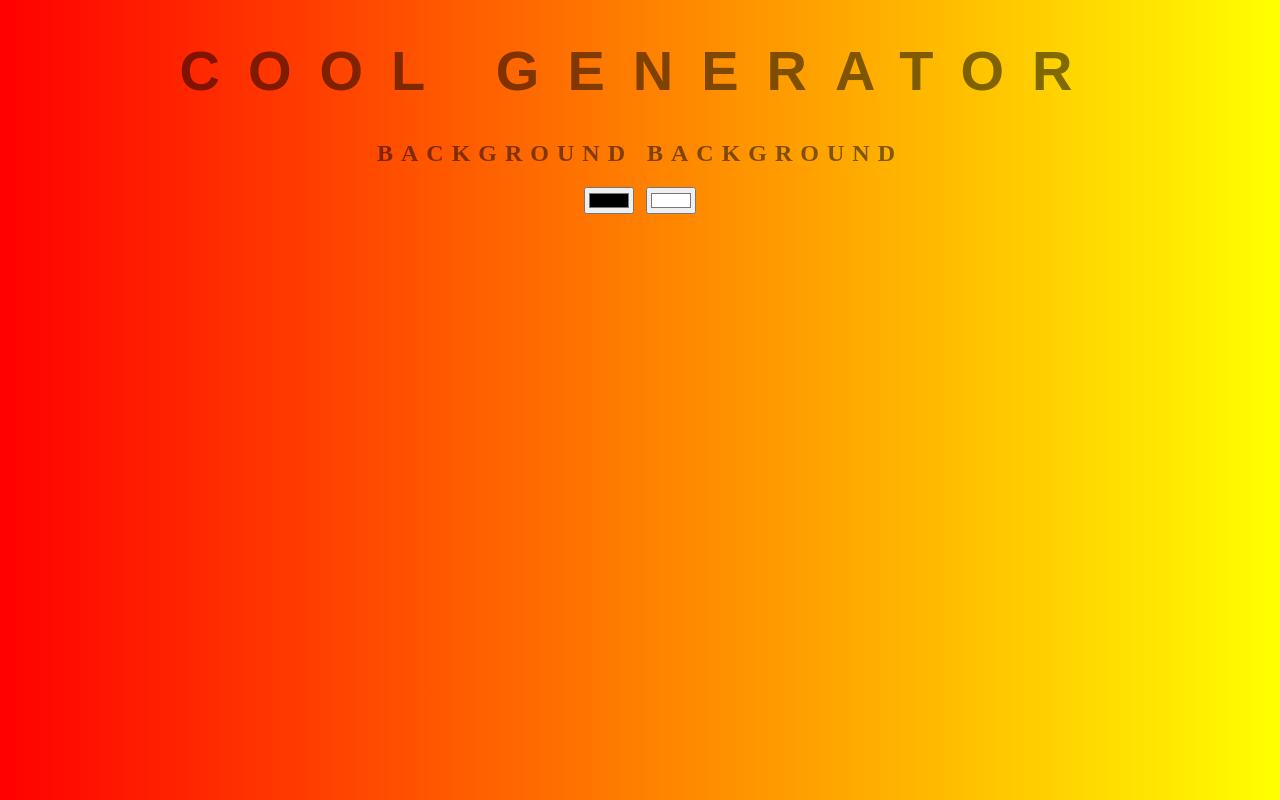
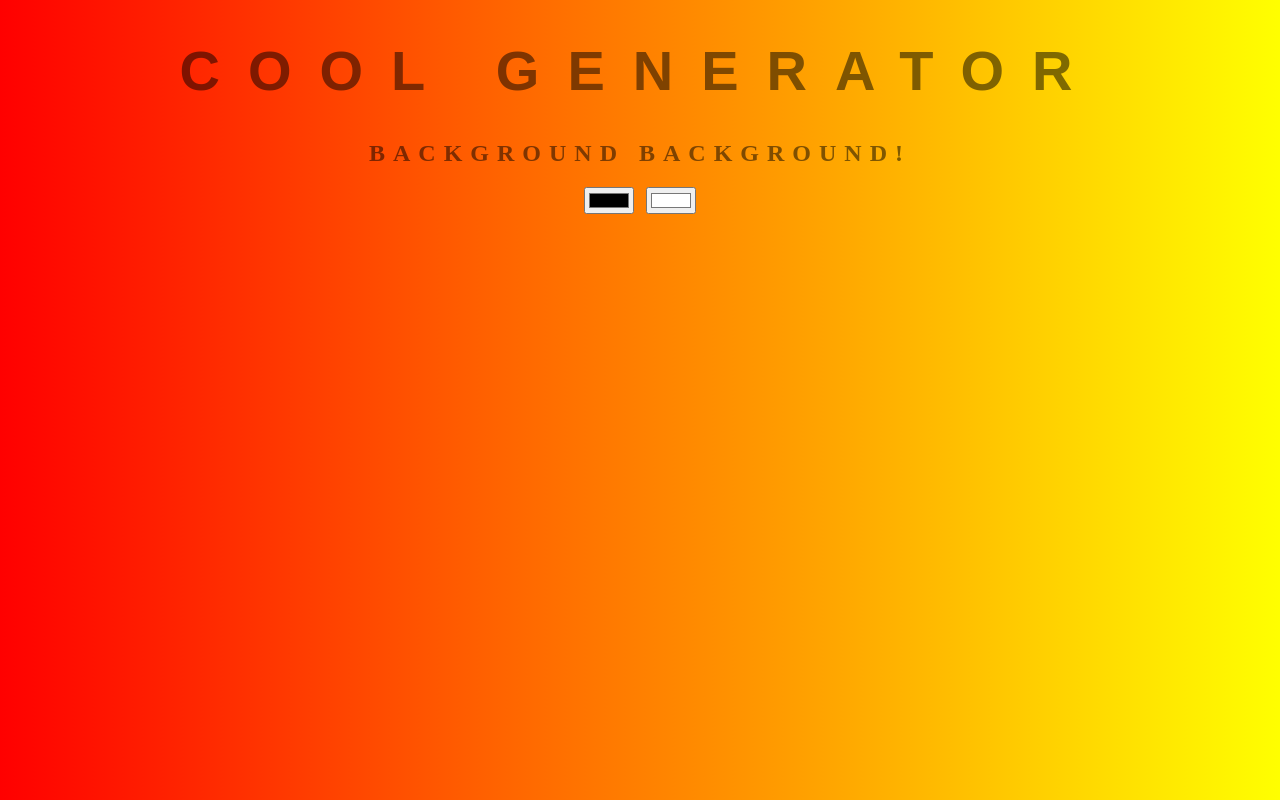
Before and after one commit to carljustineoyales/background-generator, a plain HTML site: page index.html in a window 1280 px wide. Drawn offline with Linux system fonts and the light colour scheme.

Commit message:
added excalmation

```diff
--- a/index.html
+++ b/index.html
@@ -9,7 +9,7 @@
 </head>
 <body id="gradient">
     <h1>cool GENERATOR</h1>
-    <h2>Background Background</h2>
+    <h2>Background Background!</h2>
     <input class="color1" type="color" name="color1" id="color1" value="#000000">
     <input class="color2" type="color" name="color2" id="color2" value="#ffffff">
     <h3></h3>
```
